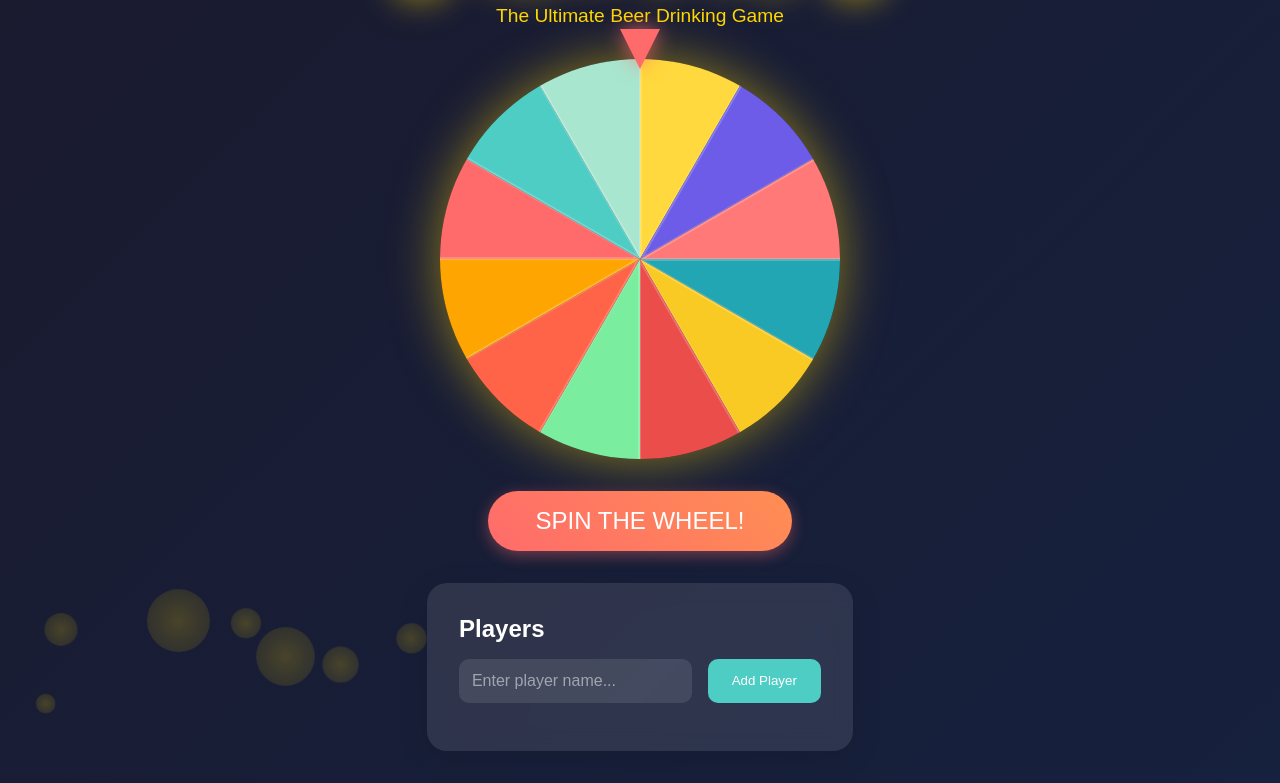
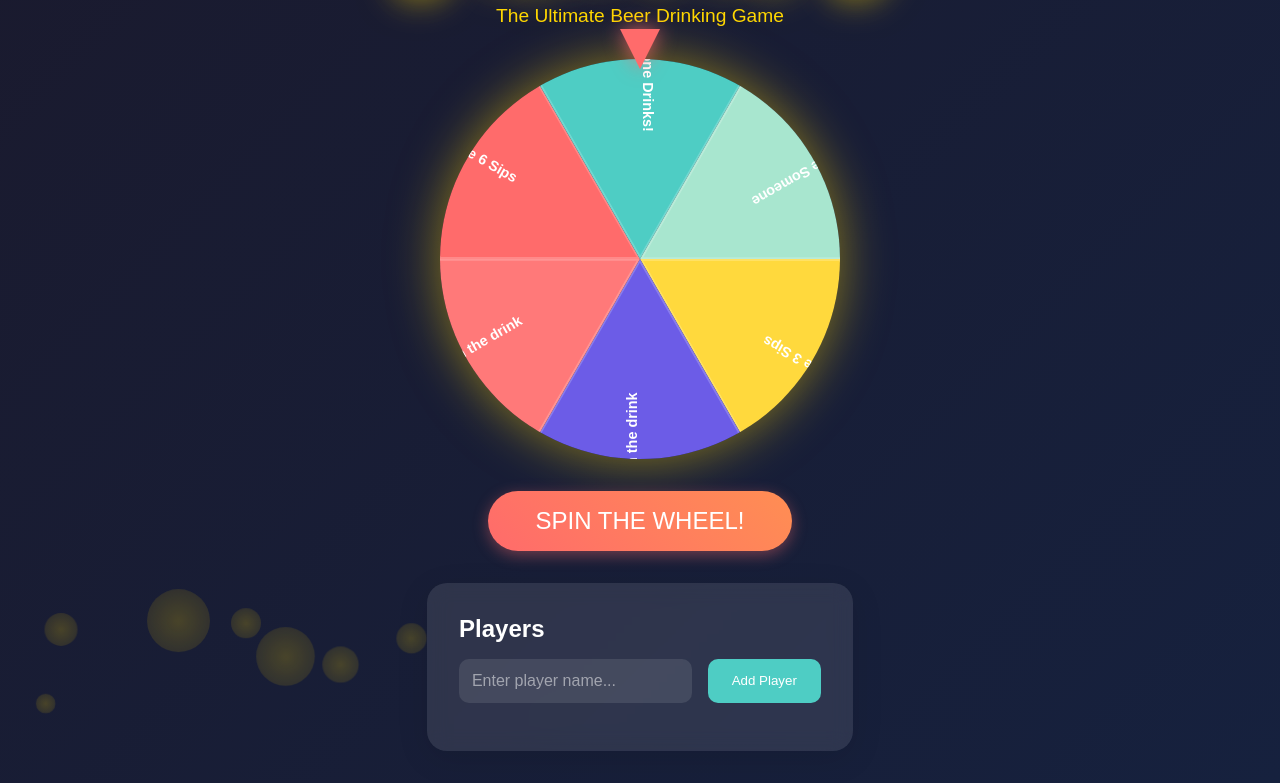
Before and after one commit to arnarfreyre/Gervilausnir, a plain HTML site: page Index.html in a window 1280 px wide. Shown: the part 110-893 px from the top of the page. Drawn offline with Linux system fonts and the light colour scheme.

Commit message:
Update Index.html

```diff
--- a/Index.html
+++ b/Index.html
@@ -372,18 +372,12 @@
     <script>
         // Game data
         const challenges = [
-            { text: "Take 2 Sips", color: "#ff6b6b", action: "sips", amount: 2 },
+            { text: "Take 6 Sips", color: "#ff6b6b", action: "sips", amount: 2 },
             { text: "Everyone Drinks!", color: "#4ecdc4", action: "everyone" },
             { text: "Choose Someone", color: "#a8e6cf", action: "choose" },
             { text: "Take 3 Sips", color: "#ffd93d", action: "sips", amount: 3 },
-            { text: "Make a Rule", color: "#6c5ce7", action: "rule" },
-            { text: "Truth or Dare", color: "#ff7979", action: "truthOrDare" },
-            { text: "Reaction Test", color: "#22a6b3", action: "reaction" },
-            { text: "Categories Game", color: "#f9ca24", action: "categories" },
-            { text: "Never Have I Ever", color: "#eb4d4b", action: "neverHaveI" },
-            { text: "Take 1 Sip", color: "#7bed9f", action: "sips", amount: 1 },
-            { text: "Reverse Order", color: "#ff6348", action: "reverse" },
-            { text: "Beer Fact", color: "#ffa502", action: "beerFact" }
+            { text: "Finish the drink", color: "#6c5ce7", action: "rule" },
+            { text: "Finish the drink", color: "#ff7979", action: "truthOrDare" },
         ];
 
         const beerFacts = [
```
